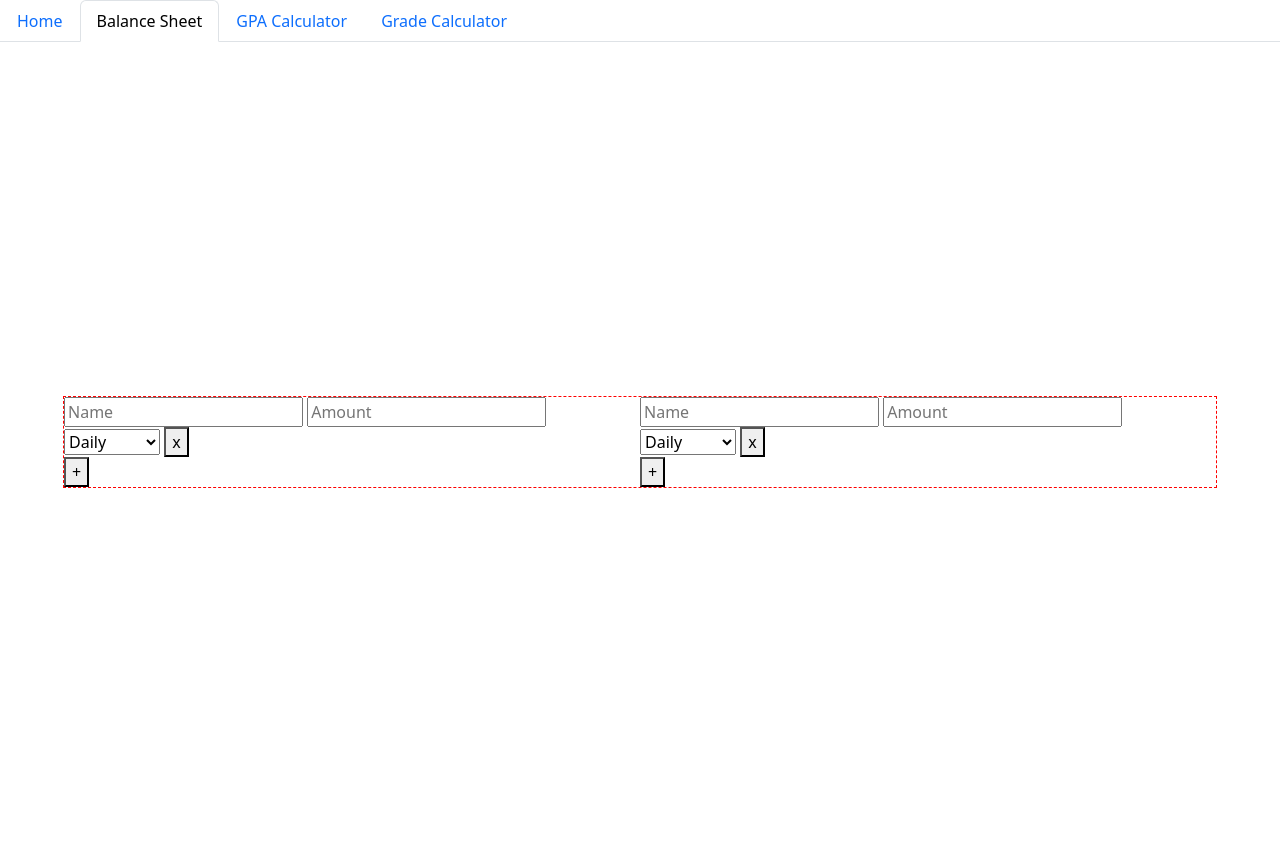
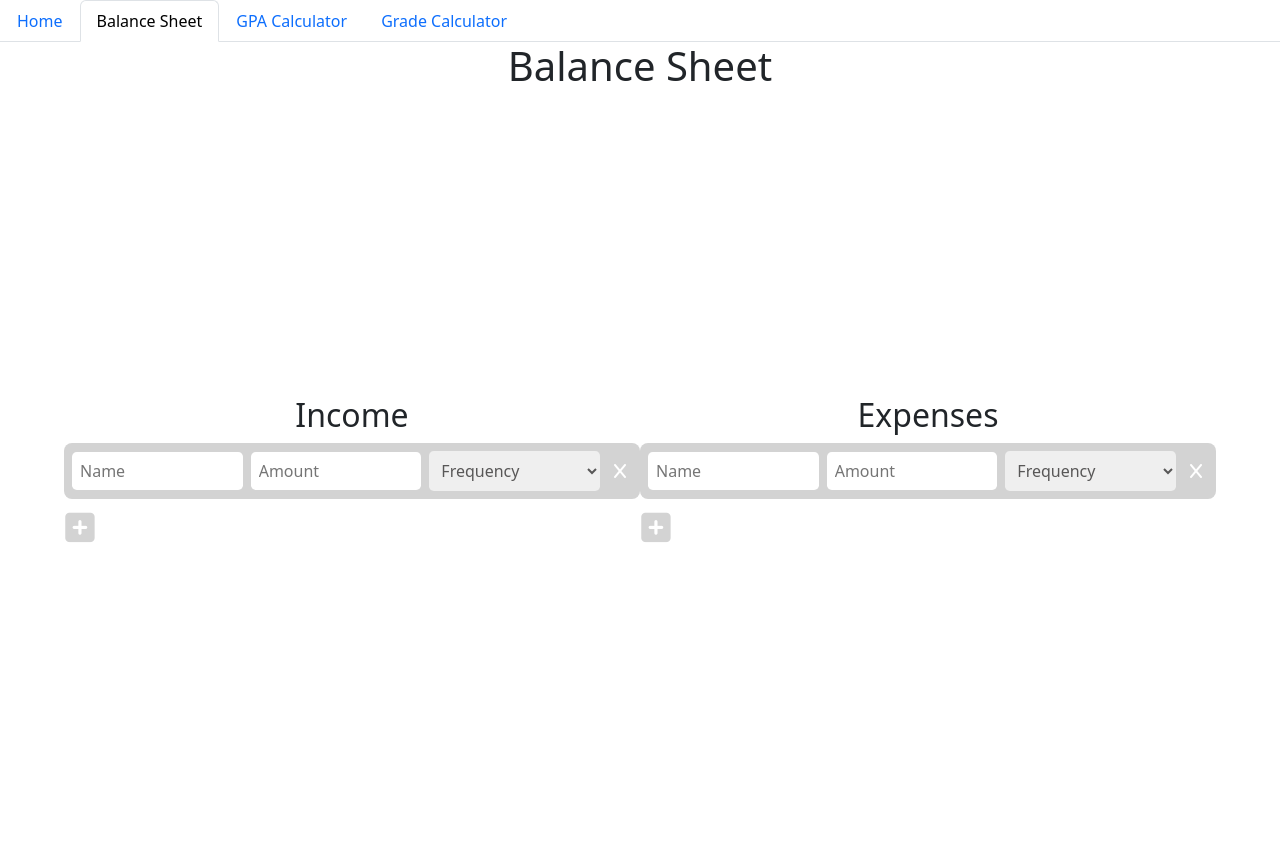
Before and after one commit to premiumfriedrice/PFLPrototype, a Flask app: page /balance_sheet in a window 1280 px wide. Run offline with Flask 3, Linux system fonts and the light colour scheme.

Commit message:
created initial layout for fields for forms in balance sheet

```diff
--- a/static/bs.css
+++ b/static/bs.css
@@ -7,9 +7,136 @@
 }
 
 .hero {
-    outline: red dashed 1px;
+    /*outline: red dashed 1px;*/
+    height: 100vh;
     width: 90%;
+    display: flex;
+    flex-direction: column;
+    justify-content: space-evenly;
+    align-items: center;
+}
+
+.forms {
+    height: 100%;
+    width: 100%;
     display: flex;
     justify-content: space-evenly;
     align-items: center;
 }
+
+.income {
+    /*outline: green dashed 1px;*/
+    display: flex;
+    flex-direction: column;
+    justify-content: center;
+    align-items: center;
+}
+
+.expense {
+    /*outline: green dashed 1px;*/
+    display: flex;
+    flex-direction: column;
+    justify-content: center;
+    align-items: center;
+}
+
+.form-input {
+    /*outline: blue dashed 1px;*/
+    display: flex;
+    justify-content: space-between;
+    align-items: center;
+    height: 18%;
+    padding: .5rem;
+    margin-bottom: .8rem;
+    border-radius: .5rem;
+    background-color: #d3d3d3;
+}
+
+.form-wrapper {
+    /*outline: yellow dashed 1px;*/
+    height: 100%;
+    width: 100%;
+    display: flex;
+    justify-content: center;
+    align-items: center;
+}
+
+input[type=text] {
+    height: 100%;
+    width: 50%;
+    border-radius: .3rem;
+    border: none;
+    color: black;
+    font-size: medium;
+    padding: .5rem;
+    margin-right: .5rem;
+}
+
+input[type=number] {
+    height: 100%;
+    width: 50%;
+    border-radius: .3rem;
+    border: none;
+    color: #585757;
+    font-size: medium;
+    padding: .5rem;
+    margin-right: .5rem;
+}
+
+.form-wrapper select {
+    color: #585757;
+    padding: .5rem;
+    margin-right: .5rem;
+    height: 100%;
+    width: 50%;
+    border-radius: .3rem;
+    border: none;
+    font-size: medium;
+    outline: none;
+}
+
+.delete-button {
+    display: flex;
+    color: white;
+    justify-content: center;
+    align-items: center;
+    height: 2rem;
+    width: 2rem;
+    background-color: transparent;
+    border: none;
+    font-size: medium;
+}
+
+.delete-button:hover {
+    display: flex;
+    color: black;
+    justify-content: center;
+    align-items: center;
+    background-color: transparent;
+    border-radius: .3rem;
+    border: none;
+    font-weight: bolder;
+}
+
+.add-button {
+    display: flex;
+    color: #d3d3d3;
+    justify-content: center;
+    align-items: center;
+    height: 2rem;
+    width: 2rem;
+    background-color: transparent;
+    border: none;
+    font-size: 2.1rem;
+}
+
+.add-button:hover {
+    display: flex;
+    color: black;
+    justify-content: center;
+    align-items: center;
+    background-color: transparent;
+    border-radius: .3rem;
+    border: none;
+    font-weight: bolder;
+}
--- a/templates/balance_sheet.html
+++ b/templates/balance_sheet.html
@@ -1,6 +1,7 @@
 {% extends "base.html" %}
 {% block title %}Balance Sheet{% endblock %}
 {% block style %}<link href="static/bs.css" rel="stylesheet">{% endblock %}
+{% block cdn %}<link rel="stylesheet" href="https://cdnjs.cloudflare.com/ajax/libs/font-awesome/6.4.2/css/all.min.css">{% endblock %}
 {% block body %}
     <ul class="nav nav-tabs">
         <li class="nav-item">
@@ -18,41 +19,50 @@
     </ul>
     <div class="main">
         <div class="hero">
+            <div class="heading">
+                <h1>Balance Sheet</h1>
+            </div>
+            <div class="forms">
                 <div class="income">
+                    <h2>Income</h2>
                     <form id="income-form">
+                        <div class="form-input">
                             <div class="form-wrapper">
-                        <div class="form-input">
                                 <input type="text" name="name" placeholder="Name">
                                 <input type="number" name="amount" placeholder="Amount">
                                 <select name="frequency">
+                                    <option value="none" selected disabled hidden>Frequency</option>
                                     <option value="daily">Daily</option>
                                     <option value="weekly">Weekly</option>
                                     <option value="bi-weekly">Bi-Weekly</option>
                                     <option value="monthly">Monthly</option>
                                 </select>
-                            <button class="delete-button" type="button">x</button>
+                                <button class="delete-button" type="button"><i class="fa-solid fa-x"></i></button>
                             </div>
                         </div>
-                    <button class="add-button" type="button">+</button>
+                        <button class="add-button" type="button"><i class="fa-solid fa-square-plus"></i></button>
                     </form>
                 </div>
                 <div class="expense">
+                    <h2>Expenses</h2>
                     <form id="expense-form">
+                        <div class="form-input">
                             <div class="form-wrapper">
-                        <div class="form-input">
                                 <input type="text" name="name" placeholder="Name">
                                 <input type="number" name="amount" placeholder="Amount">
                                 <select name="frequency">
+                                    <option value="none" selected disabled hidden>Frequency</option>
                                     <option value="daily">Daily</option>
                                     <option value="weekly">Weekly</option>
                                     <option value="bi-weekly">Bi-Weekly</option>
                                     <option value="monthly">Monthly</option>
                                 </select>
-                            <button class="delete-button" type="button">x</button>
+                                <button class="delete-button" type="button"><i class="fa-solid fa-x"></i></button>
                             </div>
                         </div>
-                    <button class="add-button" type="button">+</button>
+                        <button class="add-button" type="button"><i class="fa-solid fa-square-plus"></i></button>
                     </form>
+                </div>
             </div>
         </div>
     </div>
--- a/templates/base.html
+++ b/templates/base.html
@@ -8,6 +8,7 @@
         <meta name="viewport" content="width=device-width, initial-scale=1">
         <link href="https://cdn.jsdelivr.net/npm/bootstrap@5.3.2/dist/css/bootstrap.min.css" rel="stylesheet" integrity="sha384-T3c6CoIi6uLrA9TneNEoa7RxnatzjcDSCmG1MXxSR1GAsXEV/Dwwykc2MPK8M2HN" crossorigin="anonymous">
         {% block style %}{% endblock %}
+        {% block cdn %}{% endblock %}
     </head>
     <body>
       {% block body %}
```
Also changed, not shown: 1 other file. Lines whose indentation alone changed are shown as unchanged.
